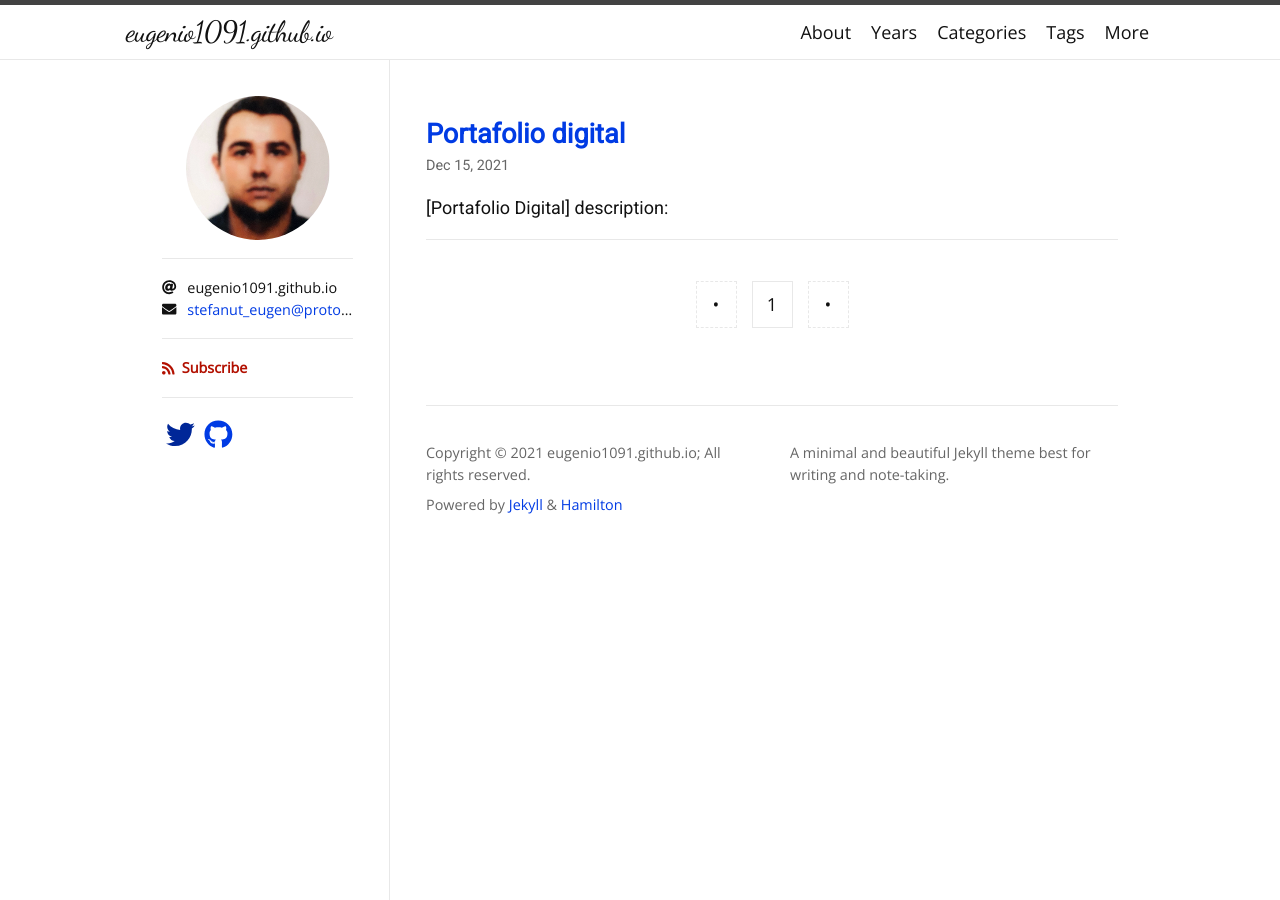
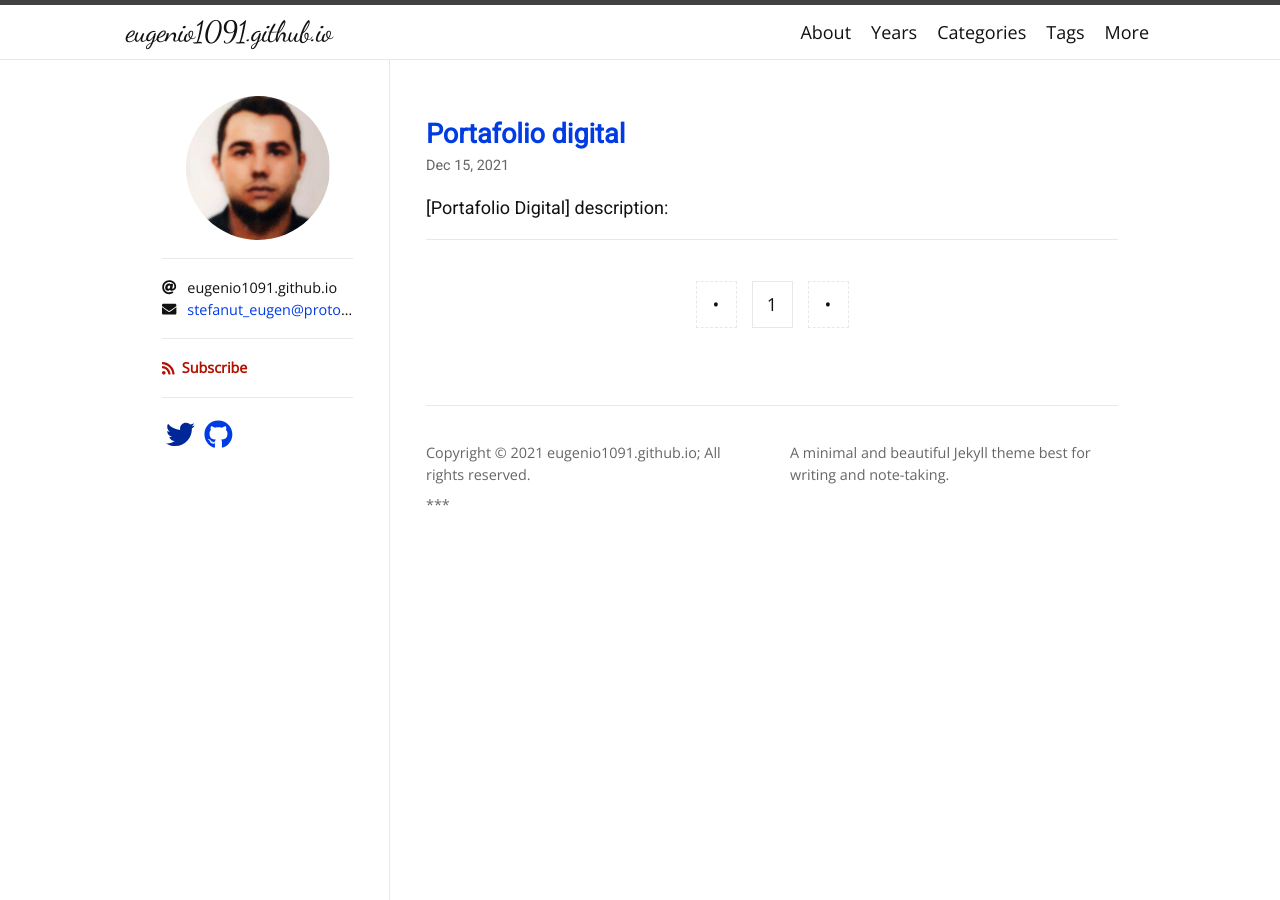
Before and after one commit to Eugenio1091/eugenio1091.github.io, a Jekyll site: the page built from index.html, in a window 1280 px wide. Built offline with Jekyll 4.4.1, drawn with Linux system fonts in a browser that asks for light colours; nearby versions of some CDN libraries; some web fonts are replaced; the list of posts is cut into pages by our own code.

Commit message:
Update footer.html

```diff
--- a/_includes/footer.html
+++ b/_includes/footer.html
@@ -14,7 +14,7 @@
       {% endif %}
     </div>
     <p>
-      Powered by <a href="https://jekyllrb.com/">Jekyll</a> & <a href="https://github.com/ngzhio/jekyll-theme-hamilton">Hamilton</a>
+      ***
     </p>
   </div>
 
```
